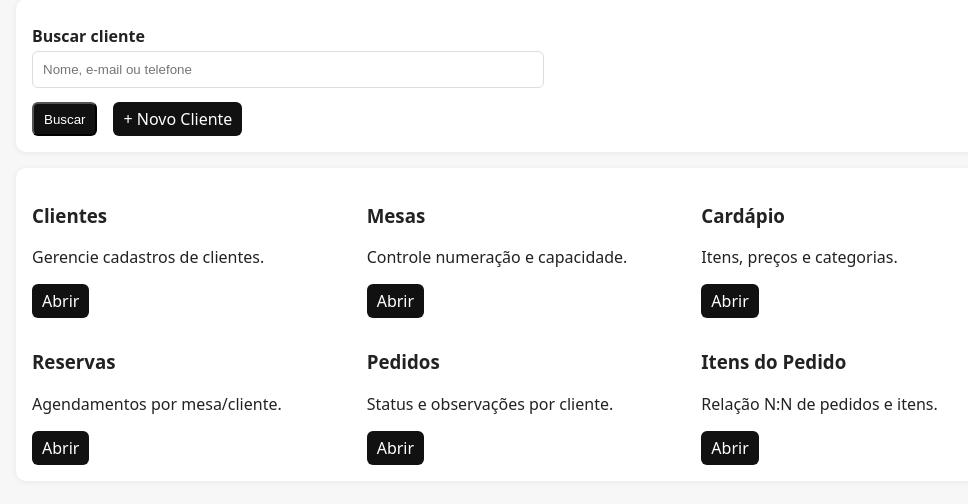
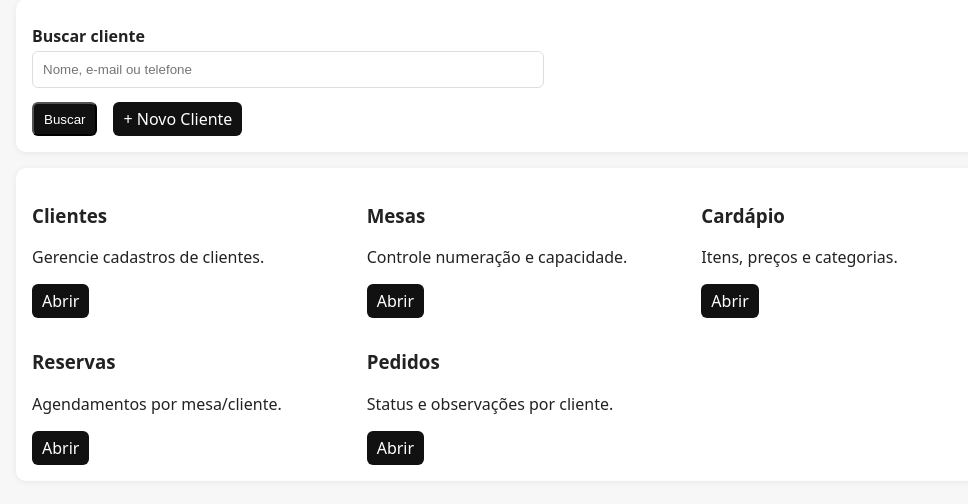
Before and after one commit to evertoooon/projeto-caf-moderno, a PHP site: page / in a window 1280 px wide. Shown: the part 180-684 px from the top of the page, without its empty margins (112-1080 px from the left). Run offline with PHP 8.4, Linux system fonts and the light colour scheme.

Commit message:
ux(navegação): remove atalho genérico 'Itens do Pedido' e concentra o fluxo via 'Gerenciar Itens' dentro de Pedidos; protege acesso sem id_pedido

```diff
--- a/web/index.php
+++ b/web/index.php
@@ -60,13 +60,7 @@ include_once __DIR__ . '/../php/partials/header.php';
         <div class="actions">
           <a class="btn" href="/Projetos/projeto-caf-moderno/php/pedido/index.php">Abrir</a>
         </div>
-      </div>
-      <div>
-        <h3>Itens do Pedido</h3>
-        <p>Relação N:N de pedidos e itens.</p>
-        <div class="actions">
-          <a class="btn" href="/Projetos/projeto-caf-moderno/php/pedido_item/index.php">Abrir</a>
-        </div>
+       </div>
       </div>
     </div>
   </div>
```
